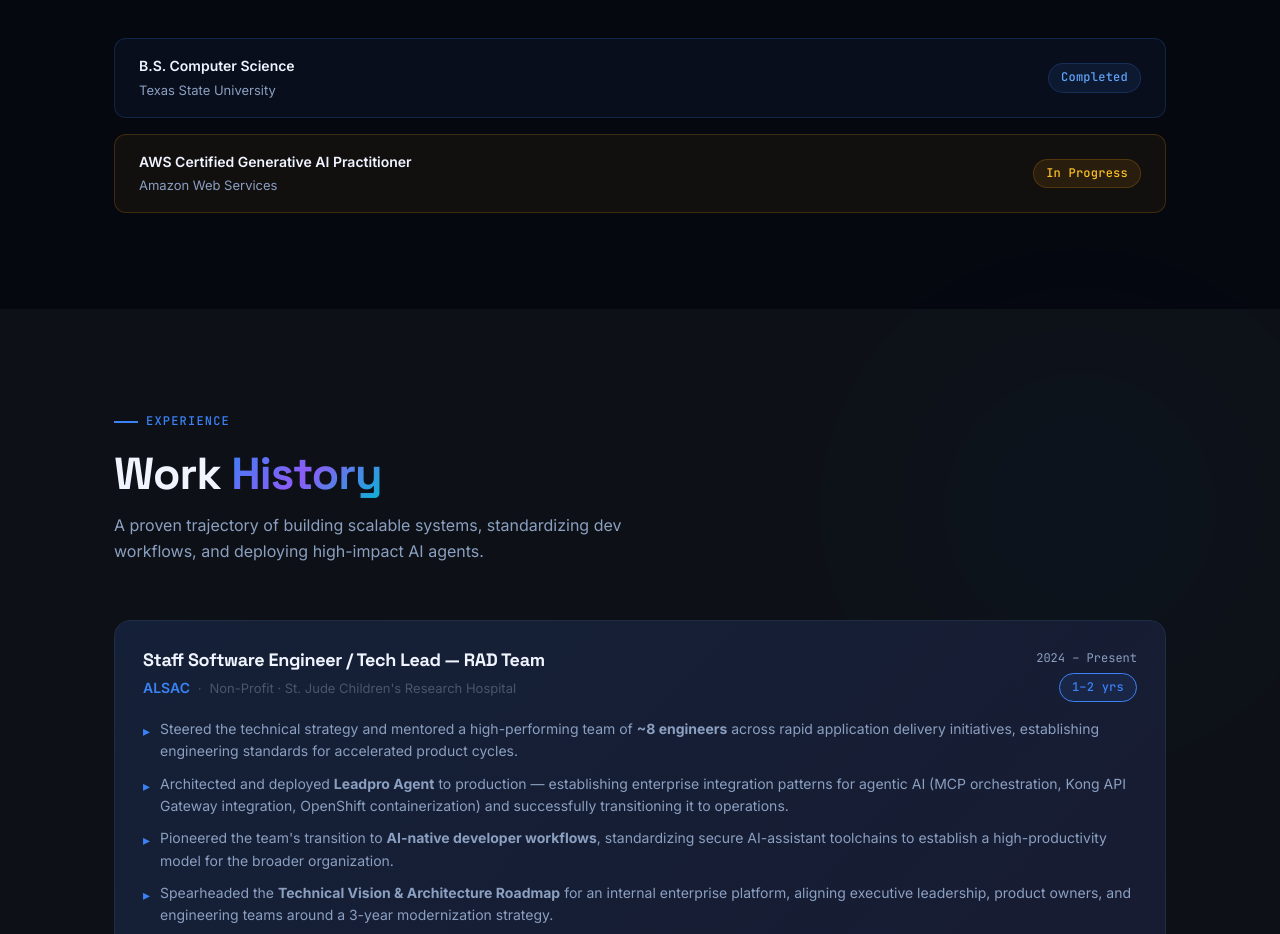
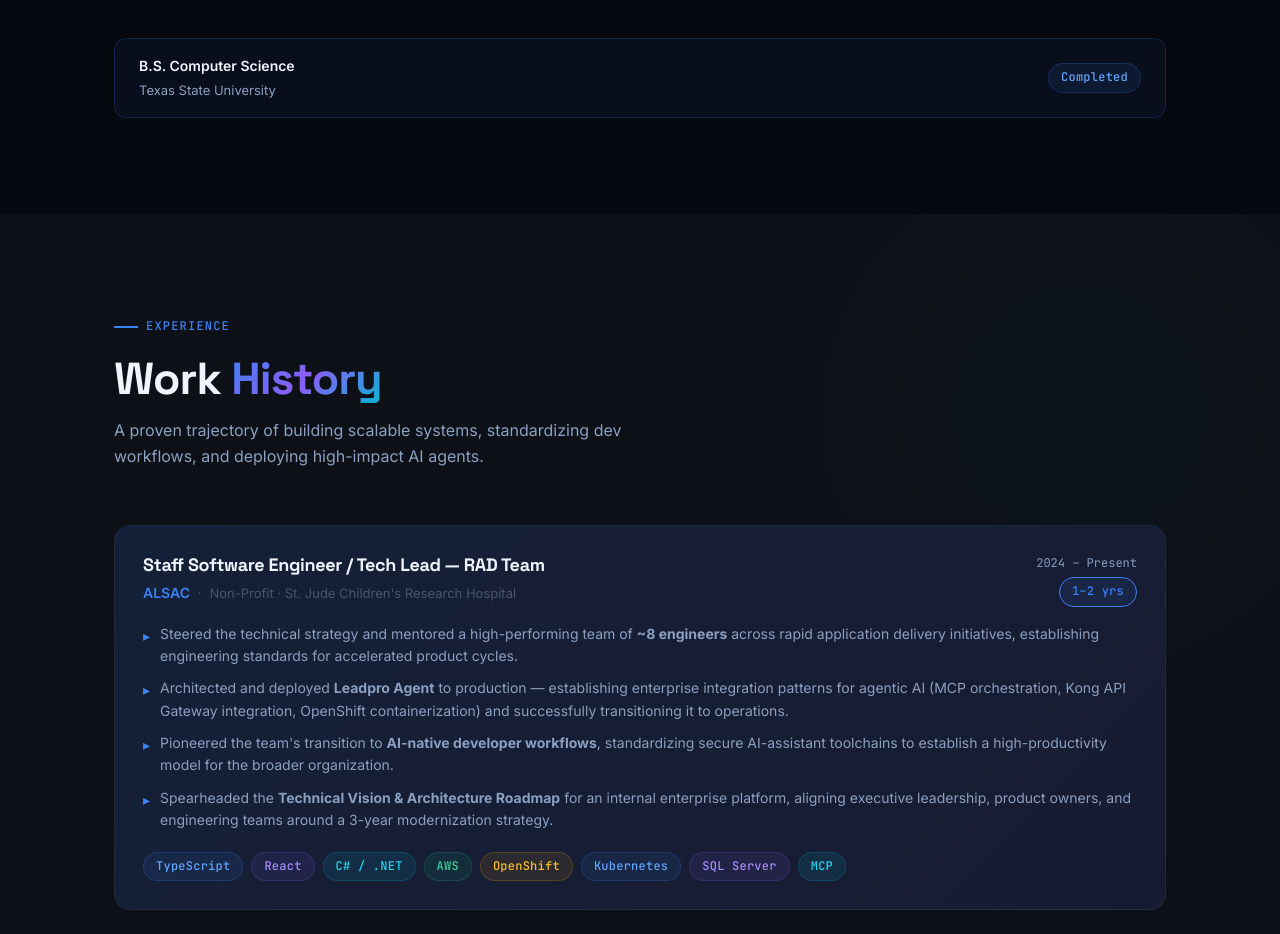
Before and after one commit to purplek23/portfolio, a React (Vite) app: page / in a window 1280 px wide. Shown: the part 1503-2437 px from the top of the page. Built offline with nearby package versions, Linux system fonts and the light colour scheme.

Commit message:
feat(resume): Remove AWS certification in progress

```diff
--- a/src/data/portfolioData.ts
+++ b/src/data/portfolioData.ts
@@ -12,8 +12,7 @@ export const PERSON_DATA = {
   aboutMe: "I'm a Staff Software Engineer who believes the next generation of software is built with intelligent, agentic systems. I've spent 9+ years architecting enterprise platforms and leading technical strategy — and the last 2 years going all-in on AI-native engineering and developer enablement.",
   contactText: "I'm currently open to Staff Software Engineer and technical leadership opportunities. If you're building something ambitious — especially in the AI space — I'd love to connect.",
   education: [
-    { degree: 'B.S. Computer Science', institution: 'Texas State University', status: 'Completed' as const },
-    { degree: 'AWS Certified Generative AI Practitioner', institution: 'Amazon Web Services', status: 'In Progress' as const },
+    { degree: 'B.S. Computer Science', institution: 'Texas State University', status: 'Completed' as 'Completed' | 'In Progress' },
   ],
 };
 
```
